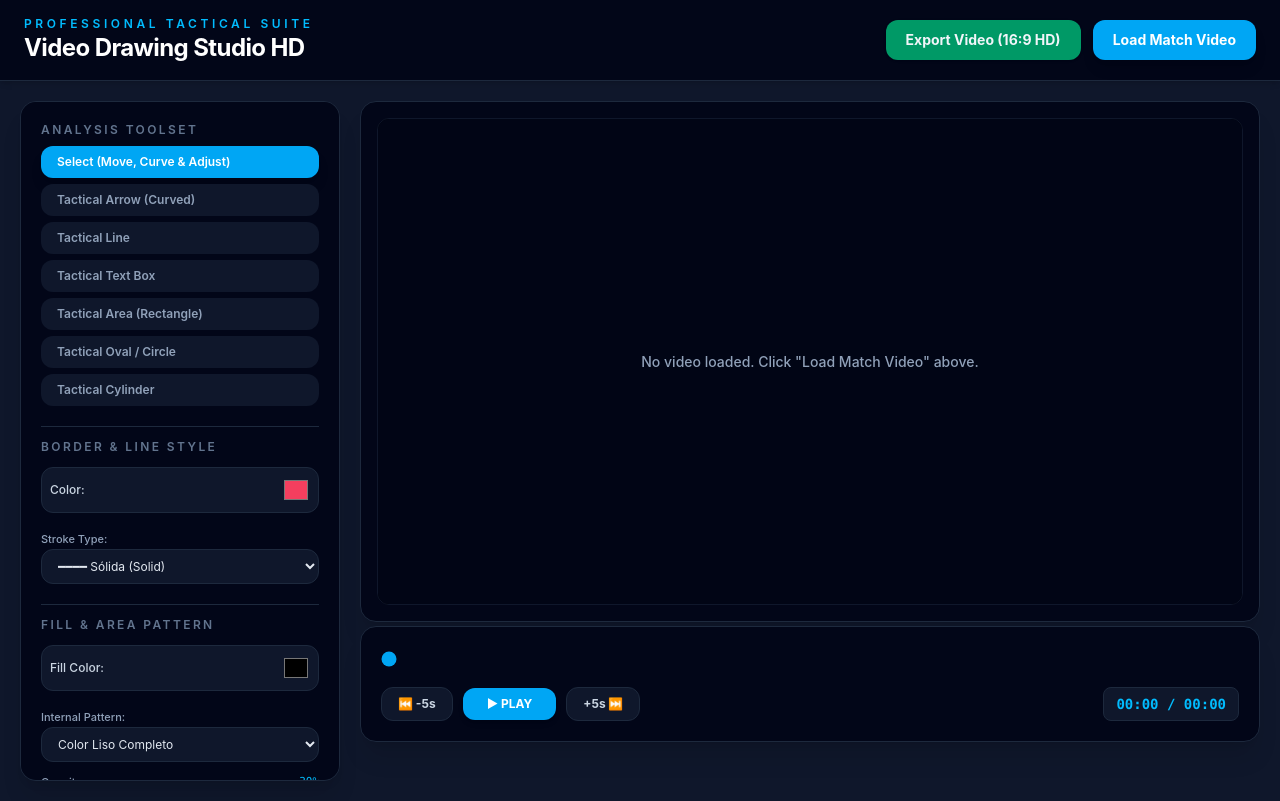
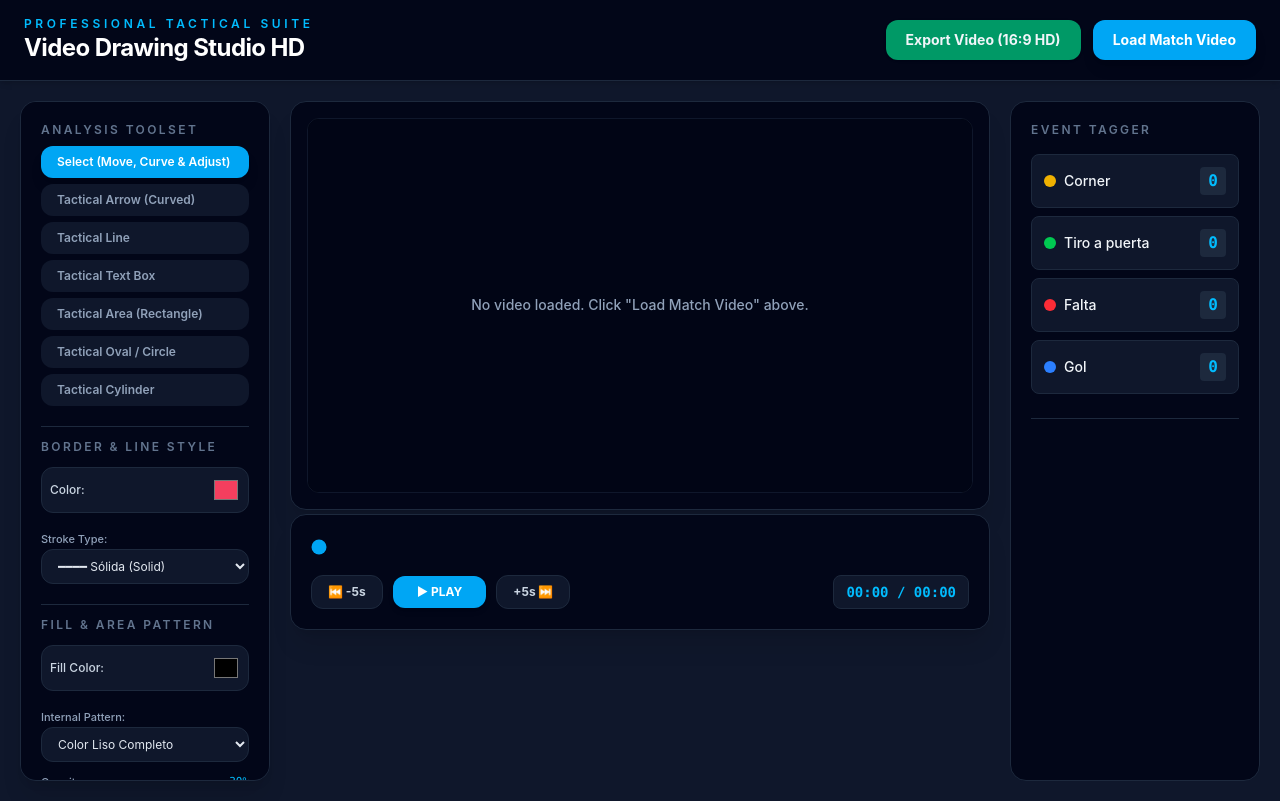
Before and after one commit to alvarofetero/video_drawing_studio, a React (Vite) app in the folder workspace/: page / in a window 1280 px wide. Built offline with nearby package versions, Linux system fonts and the light colour scheme; the HTML template or start-up script is replaced by a standard one.

Commit message:
add events

```diff
--- a/workspace/package.json
+++ b/workspace/package.json
@@ -12,7 +12,8 @@
   "dependencies": {
     "fabric": "^7.4.0",
     "react": "^18.2.0",
-    "react-dom": "^18.2.0"
+    "react-dom": "^18.2.0",
+    "react-draggable": "^4.5.0"
   },
   "devDependencies": {
     "@tailwindcss/postcss": "^4.3.0",
--- a/workspace/src/App.jsx
+++ b/workspace/src/App.jsx
@@ -1,6 +1,7 @@
 import { useRef, useState } from 'react'
 import VideoPlayer from './components/VideoPlayer'
 import CanvasOverlay from './components/CanvasOverlay'
+import EventTagger from './components/EventTagger'
 
 const tools = [
   { id: 'select', label: 'Select (Move, Curve & Adjust)' },
@@ -15,6 +16,7 @@ const tools = [
 export default function App() {
   const [activeTool, setActiveTool] = useState('select')
   const [shapes, setShapes] = useState([])
+  const [events, setEvents] = useState([])
   // CORRECCIÓN: Ajustamos la resolución nativa interna a un ratio real de 16:9 HD
   const [videoSize] = useState({ width: 1280, height: 720 })
   const [duration, setDuration] = useState(0)
@@ -131,6 +133,21 @@ export default function App() {
 
   const analysisTimestamps = Array.from(new Set(shapes.map(s => Math.floor(s.timestamp))))
 
+  // 2. LÓGICA DE EVENTOS
+  const addEvent = (type) => {
+    const newEvent = { type, timestamp: currentTime, id: Date.now() };
+    setEvents(prev => [...prev, newEvent]);
+  };
+
+  const jumpToTime = (time) => {
+    setCurrentTime(time);
+    const videoElement = document.querySelector('video');
+    if (videoElement) {
+      videoElement.currentTime = time;
+    }
+  };
+
+
   return (
     <div className="min-h-screen w-full flex flex-col bg-slate-900 text-slate-100 antialiased">
       <header className="w-full border-b border-slate-800 bg-slate-950 px-6 py-4 shadow-md">
@@ -156,7 +173,8 @@ export default function App() {
         </div>
       </header>
 
-      <main className="flex-1 w-full mx-auto max-w-[1600px] grid gap-5 p-5 lg:grid-cols-[320px_1fr]">
+      {/* <main className="flex-1 w-full mx-auto max-w-[1600px] grid gap-5 p-5 lg:grid-cols-[320px_1fr]"> */}
+      <main className="flex-1 w-full mx-auto max-w-[1600px] grid gap-5 p-5 lg:grid-cols-[250px_1fr_250px]">
         <aside className="rounded-2xl border border-slate-800 bg-slate-950 p-5 shadow-xl space-y-5 h-fit overflow-y-auto max-h-[85vh]">
 
           {/* SECCIÓN A: HERRAMIENTAS */}
@@ -276,6 +294,15 @@ export default function App() {
             </div>
           </div>
         </section>
+         {/* Derecha: Event Tagger (AHORA FUNCIONAL) */}
+        <aside className="rounded-2xl border border-slate-800 bg-slate-950 p-5">
+           <EventTagger
+             events={events}
+             onAddEvent={addEvent}
+             onJumpToTime={jumpToTime}
+             formatTime={formatTime}
+           />
+        </aside>
       </main>
     </div>
   )
--- /dev/null
+++ b/workspace/src/components/EventTagger.jsx
@@ -0,0 +1,48 @@
+import React from 'react';
+
+const eventTypes = [
+  { id: 'corner', label: 'Corner', color: 'bg-yellow-500' },
+  { id: 'shot', label: 'Tiro a puerta', color: 'bg-green-500' },
+  { id: 'foul', label: 'Falta', color: 'bg-red-500' },
+  { id: 'goal', label: 'Gol', color: 'bg-blue-500' }
+];
+
+export default function EventTagger({ events, onAddEvent, formatTime }) {
+  const eventCounts = events.reduce((acc, e) => {
+    acc[e.type] = (acc[e.type] || 0) + 1;
+    return acc;
+  }, {});
+
+  return (
+    <div className="flex flex-col h-full gap-4">
+      <div className="text-xs font-semibold uppercase tracking-[0.2em] text-slate-500">Event Tagger</div>
+
+      <div className="grid grid-cols-1 gap-2">
+        {eventTypes.map(ev => (
+          <button
+            key={ev.id}
+            onClick={() => onAddEvent(ev.id)}
+            className="flex justify-between items-center bg-slate-900 p-3 rounded-lg hover:bg-slate-800 transition-all border border-slate-800"
+          >
+            <div className="flex items-center gap-2">
+              <div className={`w-3 h-3 rounded-full ${ev.color}`} />
+              <span className="text-sm font-medium">{ev.label}</span>
+            </div>
+            <span className="font-mono font-bold bg-slate-800 px-2 py-0.5 rounded text-sky-400">
+              {eventCounts[ev.id] || 0}
+            </span>
+          </button>
+        ))}
+      </div>
+
+      <div className="flex-1 border-t border-slate-800 pt-4 mt-2 overflow-y-auto space-y-2">
+        {events.sort((a,b) => b.timestamp - a.timestamp).map(ev => (
+          <div key={ev.id} className="text-[11px] flex justify-between bg-slate-900/50 p-2 rounded border border-slate-800">
+            <span className="font-semibold text-slate-300">{ev.type.toUpperCase()}</span>
+            <span className="font-mono text-sky-400">{formatTime(ev.timestamp)}</span>
+          </div>
+        ))}
+      </div>
+    </div>
+  );
+}
```
Also changed, not shown: 1 other file (tests, documents, lock files or other folders).
